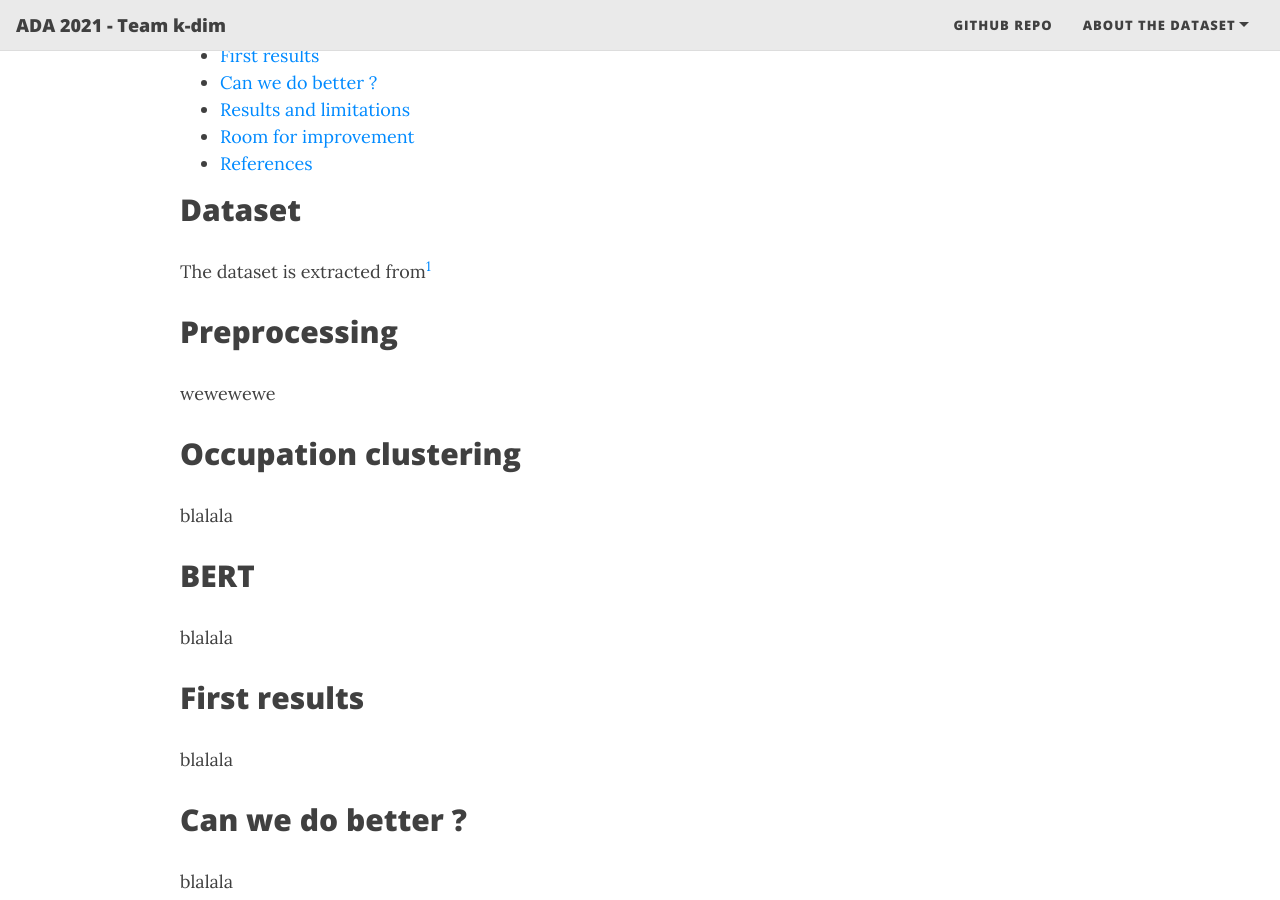
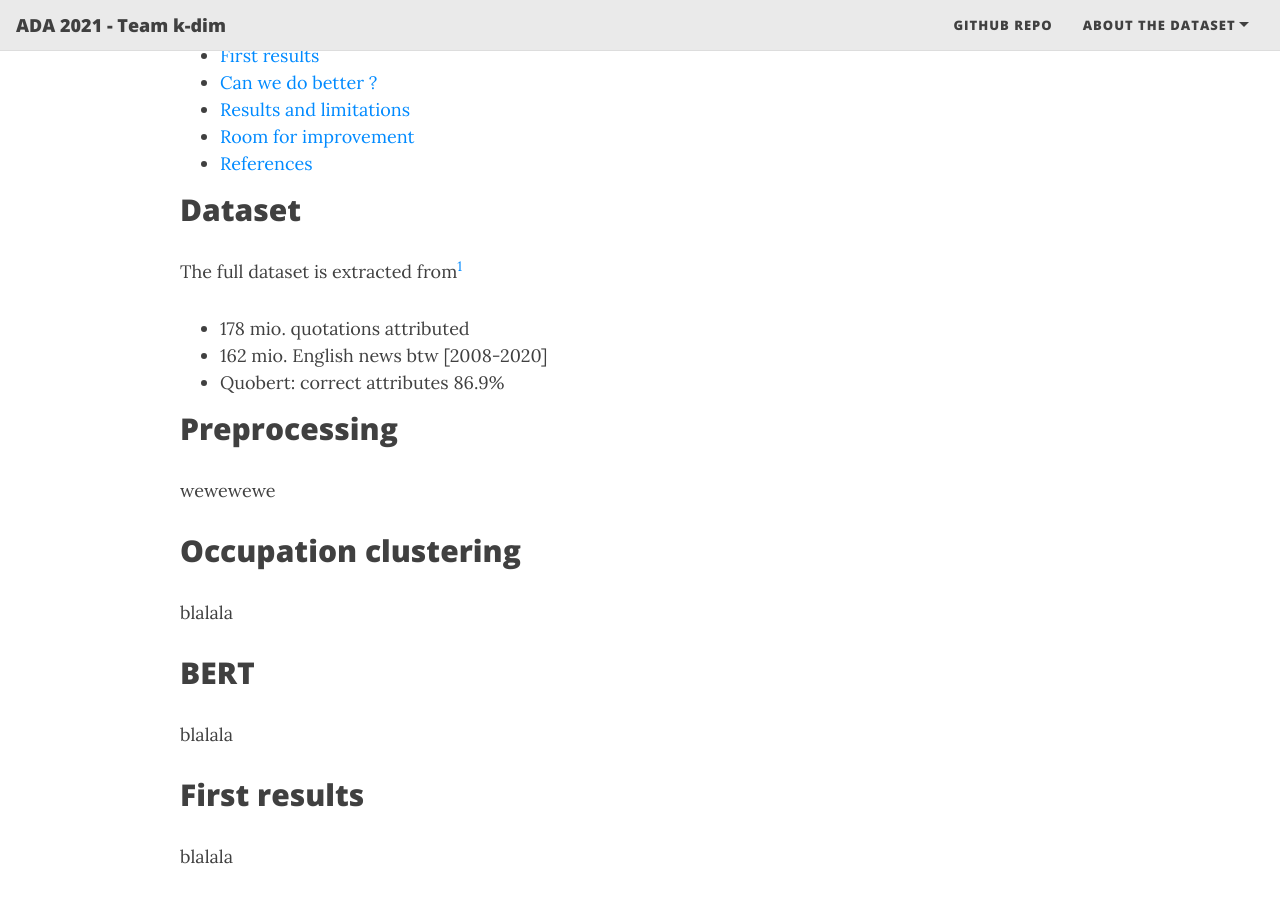
Before and after one commit to Quote-Me-If-You-Can/Quote-Me-If-You-Can.github.io, a Jekyll site: the page built from index.md, in a window 1280 px wide and 900 px high, scrolled down 1353 px. Built offline with Jekyll 4.4.1, drawn with Linux system fonts in a browser that asks for light colours; nearby versions of some CDN libraries; the list of posts is cut into pages by our own code.

Commit message:
Update index.md

```diff
--- a/index.md
+++ b/index.md
@@ -34,7 +34,13 @@ Based on this statement: give us a quote, and we will tell you which profession
 
 
 ## Dataset
-The dataset is extracted from[^3]
+The full dataset is extracted from[^3]
+
+* 178 mio. quotations attributed
+* 162 mio. English news btw [2008-2020]
+* Quobert: correct attributes 86.9%
+
+
 
 ## Preprocessing
 wewewewe
@@ -260,6 +266,7 @@ _Night in the Woods_ is the only game of this cluster having a closer neighbour
 <ul>
 <li>2017-11-11-170105.jpg. (2021, December 16). https://wallpapercave.com/w/wp3396925</li>
 <li>tenor.gif. (2021, December 16). https://media1.tenor.com/images/24eba459fc0a6e19c4d2d60ed678e2f9/tenor.gif?itemid=7219821</li>
+<li>[Quobert.PNG (2021, December 17)](https://dlab.epfl.ch/people/west/pub/Vaucher-Spitz-Catasta-West_WSDM-21.pdf)
 
 
  </ul>
```
